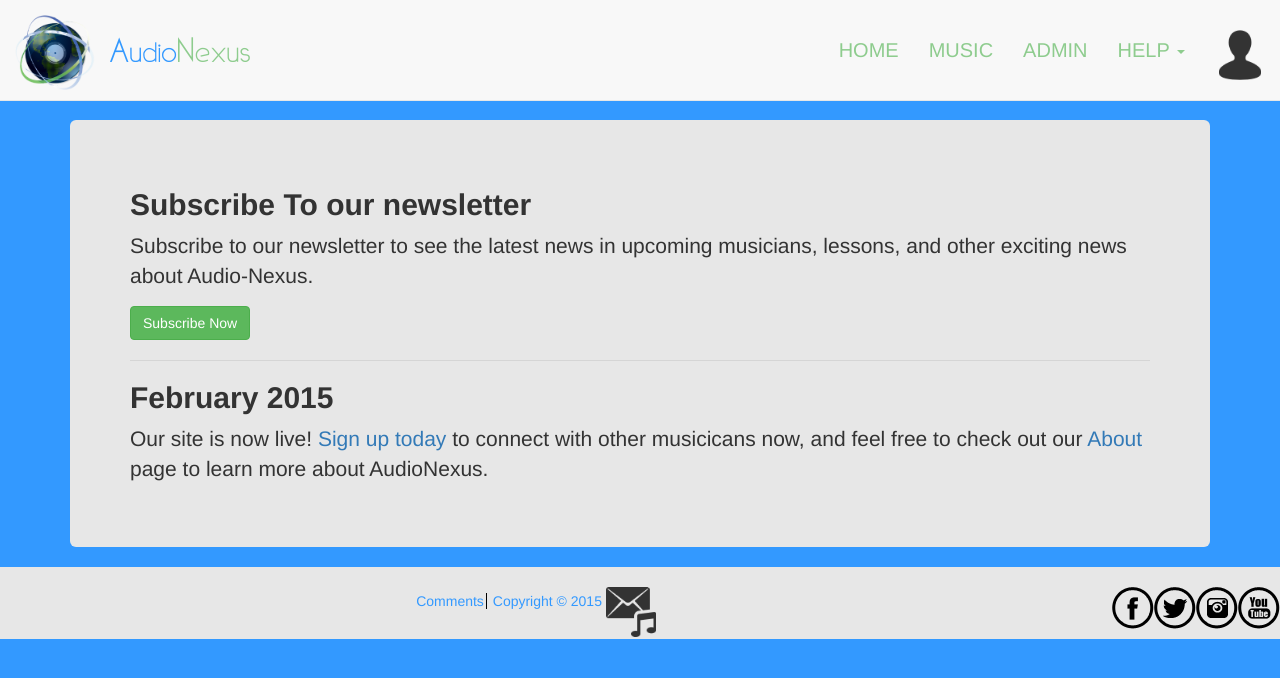
After one commit to joshuabeck24/370Assignment2, a PHP site: page /view/ANNewsletter.php in a window 1280 px wide. The commit adds this page. Shown: the top 678 px of the page. Run offline with PHP 8.4, Linux system fonts and the light colour scheme; some libraries are stand-ins or nearby versions.

Commit message:
Added new footer and the newsletter page
yeah

```diff
--- /dev/null
+++ b/Assign2/view/ANNewsletter.php
@@ -0,0 +1,25 @@
+<?php
+	$title = "AudioNexus - Newsletter";
+	include './headerinclude.php';
+?>
+<br>
+<section>
+<div class="container">
+<div class="jumbotron">
+<h3>Subscribe To our newsletter</h3>
+<p>Subscribe to our newsletter to see the latest news in upcoming musicians, lessons, and
+other exciting news about Audio-Nexus. </p>
+<p><a class="btn btn-success" href="../view/ANUnderconstruction.html" role="button">Subscribe Now</a></p>
+<hr />
+<h3>February 2015</h3>
+<p>Our site is now live! <a href="../view/ANUnderconstruction.html">Sign up today</a> to connect with other musicicans now,
+and feel free to check out our <a href="../view/ANAbout.html">About</a> page to learn more about AudioNexus.</p>
+
+</div>
+</div>
+</section>
+<br>
+ <?php
+
+	include './footerinclude.php';
+?>
--- a/Assign2/view/footerinclude.php
+++ b/Assign2/view/footerinclude.php
@@ -1,8 +1,8 @@
-<!-- </section> END OF SECTION IN HEADER INCLUDE -->
+</section> <!-- END OF SECTION IN HEADER INCLUDE -->
 <footer id="mainFooter">
 <a class="br" href="mailto:michele.a.gregory@gmail.com">Comments</a>
 					<a style="text-decoration:none">Copyright &copy; 2015</a>
-		            <a href="ANNewsletter.html" style="text-decoration:none"> <img title="Join Our Newsletter!" class="socialMediaIcons" src="../images/mail.png" width="50" height="50" float="right" /> </a>
+		            <a href="ANNewsletter.php" style="text-decoration:none"> <img title="Join Our Newsletter!" class="socialMediaIcons" src="../images/mail.png" width="50" height="50" float="right" /> </a>
 					<ul class="pull-right" style="list-style-type: none;">
 				         <li class="pull-left"><a href="https://www.facebook.com/"><img class="socialMediaIcons" src="../images/Ifacebook.png" alt="Facebook Icon" title="Go To Facebook" /></a></li>
 				         <li class="pull-left"><a href="https://twitter.com/"><img class="socialMediaIcons" src="../images/Itwitter.png" alt="Twitter Icon" title="Go To Twitter" /></a></li>
```
